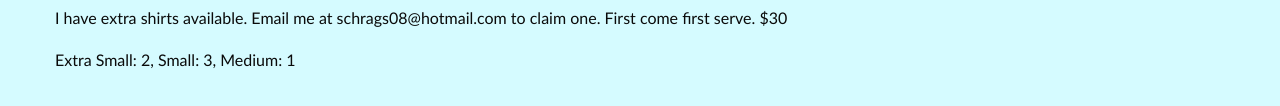
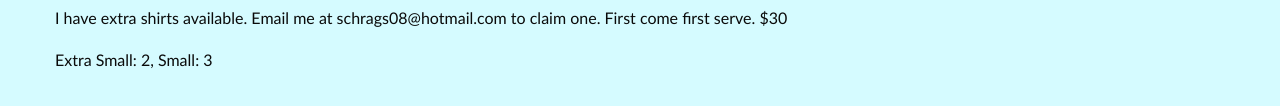
Before and after one commit to schrags08/npc, a plain HTML site: page signup.html in a window 1280 px wide. Shown: the part 182-288 px from the top of the page. Drawn offline with Linux system fonts and the light colour scheme.

Commit message:
Update signup.html

```diff
--- a/signup.html
+++ b/signup.html
@@ -51,7 +51,7 @@
             <div class="small-12 medium-8 columns">
                 <h3>Registration is now closed.</h3>
                 <p>I have extra shirts available. Email me at schrags08@hotmail.com to claim one. First come first serve. $30</p>
-                <p>Extra Small: 2, Small: 3, Medium: 1</p>
+                <p>Extra Small: 2, Small: 3</p>
                 <!--<h3>What Does Registration Get Me?</h3>
                 <p>Most importantly, the official Neighborhood Pub Crawl T-Shirt. These puppies are limited edition, custom designed, soft as hell, and built for comfort. Coveted stuff. As always, the artwork will remain secret until crawl day.</p>
                 <p>In addition to that, you get food during our stop at Three Counties. Papa Joe's Pizza, a neighborhood favorite, provides their legendary pie for our mouths.</p>
```
